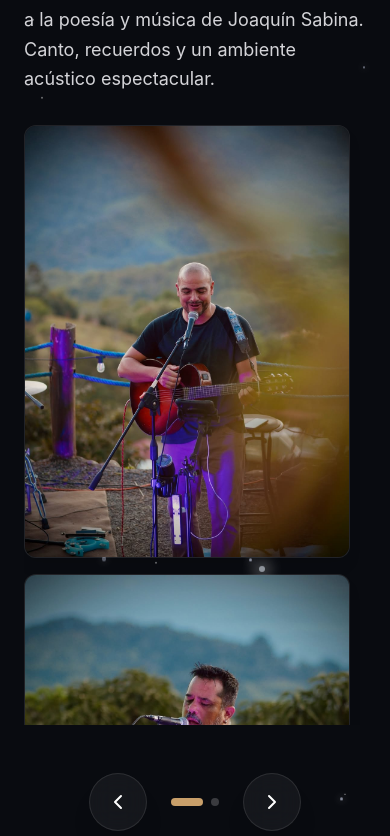
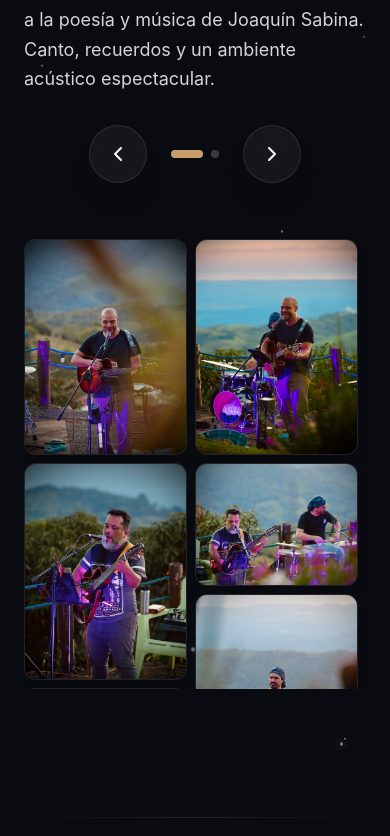
Before and after one commit to JosueChaves01/ComoCaidoDelCielo, a React (Vite) app: page / in a window 390 px wide. Shown: the part 9848-10684 px from the top of the page. Built offline with nearby package versions, Linux system fonts and the light colour scheme.

Commit message:
fix(EventsSection): Improve mobile responsiveness for carousel layout and controls

```diff
--- a/src/app/components/EventsSection.tsx
+++ b/src/app/components/EventsSection.tsx
@@ -170,7 +170,7 @@ export function EventsSection({ }: EventsSectionProps) {
               transition={{ duration: 0.5, ease: "easeOut" }}
               className="flex flex-col lg:flex-row gap-8 lg:gap-12 items-start"
             >
-              {/* Left: Poster & Info */}
+              {/* Left: Poster, Info & Controls */}
               <div className="w-full lg:w-1/3 flex flex-col gap-6">
                 <div className="relative rounded-2xl overflow-hidden shadow-[0_0_40px_rgba(200,159,106,0.2)]">
                   <div className="absolute inset-0 bg-gradient-to-t from-[#090b10] via-transparent to-transparent z-10"></div>
@@ -187,18 +187,43 @@ export function EventsSection({ }: EventsSectionProps) {
                 <p className="text-zinc-300 text-lg leading-relaxed">
                   {mainEvents[activeIndex].description}
                 </p>
+
+                {/* Carousel Controls (Integrated into the event column) */}
+                <div className="flex justify-center lg:justify-start mt-2 mb-6 lg:mb-0 gap-6 items-center">
+                  <button
+                    onClick={prevSlide}
+                    className="p-4 rounded-full bg-white/5 text-white hover:bg-white/10 transition-colors backdrop-blur-md border border-white/10 hover:border-white/20 shadow-xl"
+                  >
+                    <ChevronLeft size={24} />
+                  </button>
+                  <div className="flex gap-2">
+                    {mainEvents.map((_, i) => (
+                      <button
+                        key={i}
+                        onClick={() => setActiveIndex(i)}
+                        className={`h-2 rounded-full transition-all duration-300 ${activeIndex === i ? 'w-8 bg-[#C89F6A]' : 'w-2 bg-white/20 hover:bg-white/40'}`}
+                      />
+                    ))}
+                  </div>
+                  <button
+                    onClick={nextSlide}
+                    className="p-4 rounded-full bg-white/5 text-white hover:bg-white/10 transition-colors backdrop-blur-md border border-white/10 hover:border-white/20 shadow-xl"
+                  >
+                    <ChevronRight size={24} />
+                  </button>
+                </div>
               </div>
 
               {/* Right: Collage Masonry */}
-              <div className="w-full lg:w-2/3 max-h-[600px] overflow-y-auto pr-4 [&::-webkit-scrollbar]:w-2 [&::-webkit-scrollbar-track]:bg-transparent [&::-webkit-scrollbar-thumb]:bg-white/10 [&::-webkit-scrollbar-thumb]:rounded-full hover:[&::-webkit-scrollbar-thumb]:bg-white/20 transition-all">
-                <div className="columns-1 sm:columns-2 lg:columns-3 gap-4">
+              <div className="w-full lg:w-2/3 max-h-[450px] lg:max-h-[650px] overflow-y-auto pr-2 lg:pr-4 [&::-webkit-scrollbar]:w-1 lg:[&::-webkit-scrollbar]:w-2 [&::-webkit-scrollbar-track]:bg-transparent [&::-webkit-scrollbar-thumb]:bg-white/10 [&::-webkit-scrollbar-thumb]:rounded-full hover:[&::-webkit-scrollbar-thumb]:bg-white/20 transition-all">
+                <div className="columns-2 lg:columns-3 gap-2 lg:gap-4">
                   {mainEvents[activeIndex].photos.map((photo, j) => (
                     <motion.div
                       key={j}
                       initial={{ opacity: 0, scale: 0.95 }}
                       animate={{ opacity: 1, scale: 1 }}
                       transition={{ duration: 0.5, delay: 0.1 + j * 0.05 }}
-                      className="rounded-xl overflow-hidden shadow-lg border border-white/5 bg-white/5 break-inside-avoid mb-4"
+                      className="rounded-xl overflow-hidden shadow-lg border border-white/5 bg-white/5 break-inside-avoid mb-2 lg:mb-4"
                     >
                       <img
                         src={photo}
@@ -211,31 +236,6 @@ export function EventsSection({ }: EventsSectionProps) {
               </div>
             </motion.div>
           </AnimatePresence>
-
-          {/* Carousel Controls */}
-          <div className="flex justify-center mt-12 gap-6 items-center">
-            <button
-              onClick={prevSlide}
-              className="p-4 rounded-full bg-white/5 text-white hover:bg-white/10 transition-colors backdrop-blur-md border border-white/10 hover:border-white/20 shadow-xl"
-            >
-              <ChevronLeft size={24} />
-            </button>
-            <div className="flex gap-2">
-              {mainEvents.map((_, i) => (
-                <button
-                  key={i}
-                  onClick={() => setActiveIndex(i)}
-                  className={`h-2 rounded-full transition-all duration-300 ${activeIndex === i ? 'w-8 bg-[#C89F6A]' : 'w-2 bg-white/20 hover:bg-white/40'}`}
-                />
-              ))}
-            </div>
-            <button
-              onClick={nextSlide}
-              className="p-4 rounded-full bg-white/5 text-white hover:bg-white/10 transition-colors backdrop-blur-md border border-white/10 hover:border-white/20 shadow-xl"
-            >
-              <ChevronRight size={24} />
-            </button>
-          </div>
         </div>
 
         {/* Separator */}
```
